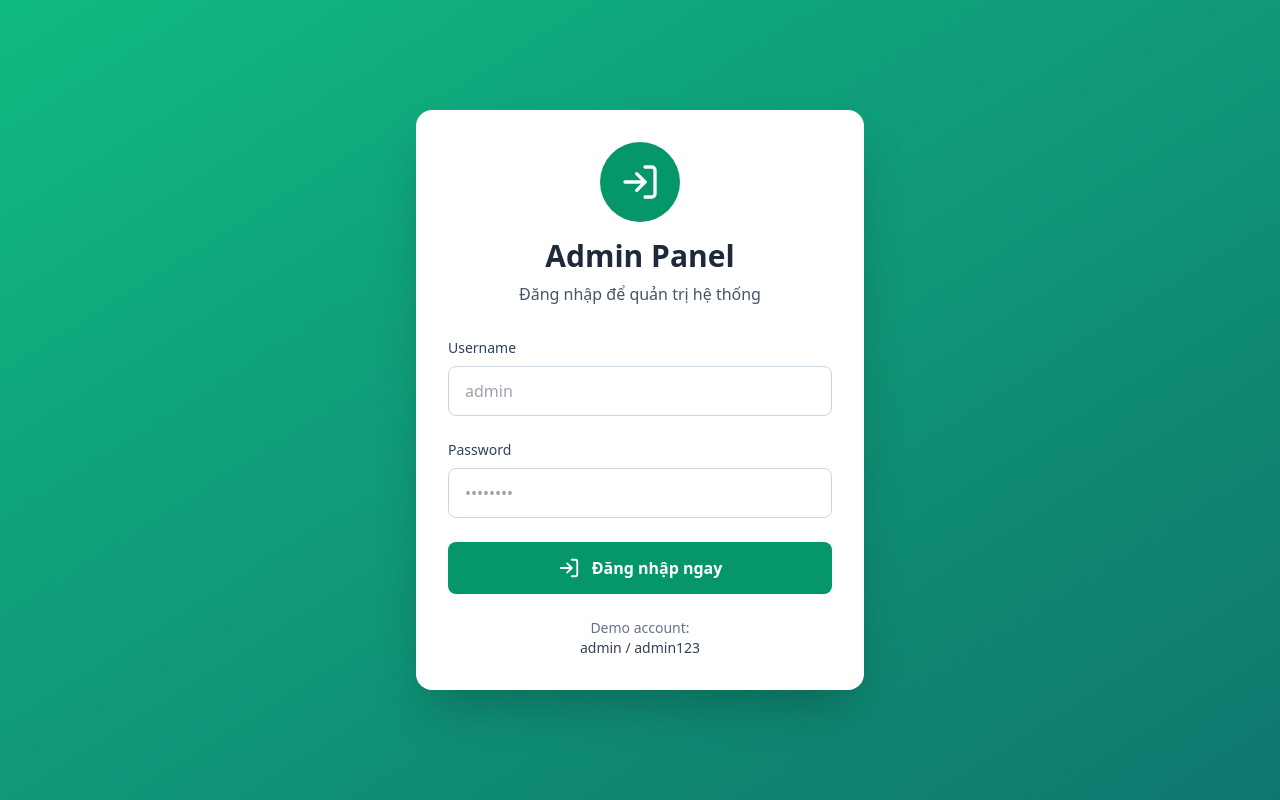
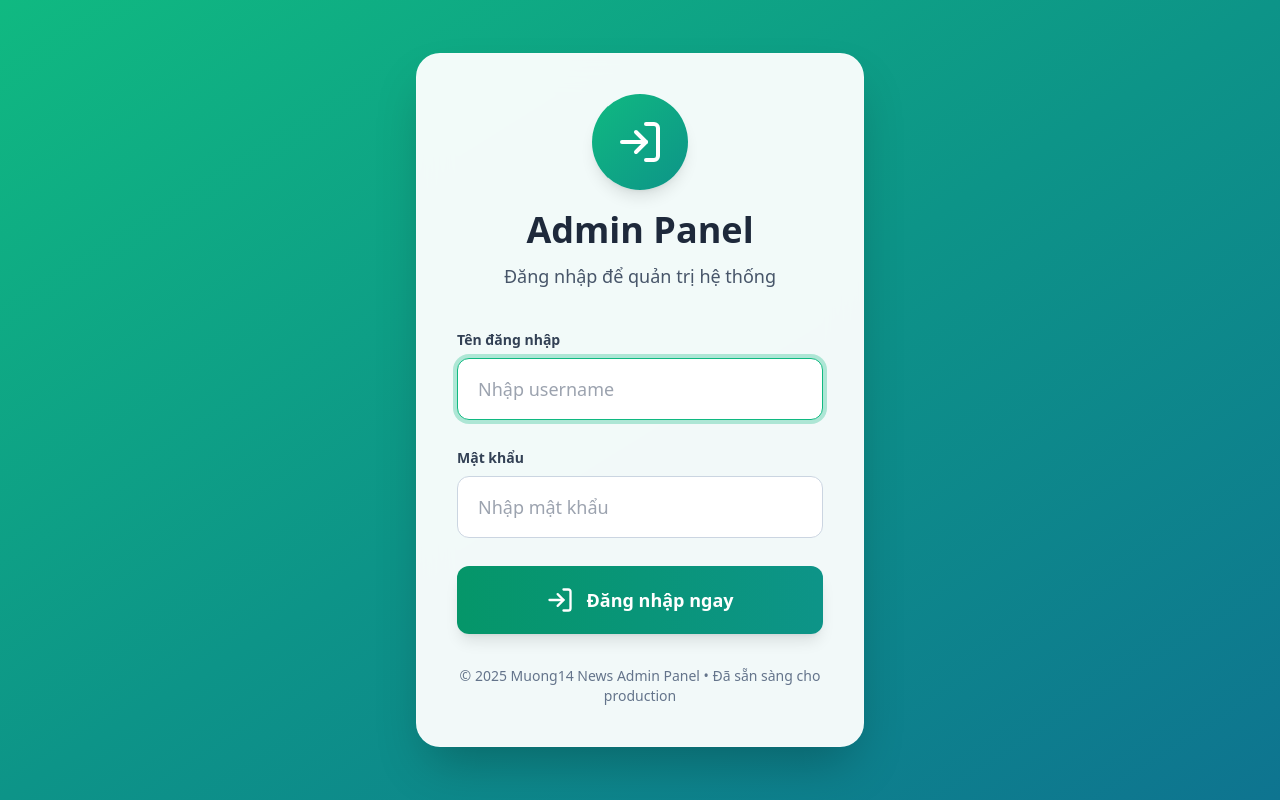
Before and after one commit to Nghia251506/FE-Assignment-group, a React (Vite) app: page /login in a window 1280 px wide. Built offline with nearby package versions, Linux system fonts and the light colour scheme; no server answers.

Commit message:
Fix login

```diff
--- a/src/pages/LoginPage.tsx
+++ b/src/pages/LoginPage.tsx
@@ -1,11 +1,10 @@
-// src/pages/Login.tsx – SIÊU PHẨM LOGIN 2025 DÀNH RIÊNG CHO ANH NGHĨA!!!
+// src/pages/Login.tsx
 import React, { useState, useEffect } from "react";
 import { useAppDispatch, useAppSelector } from "../redux/hooks";
 import { Login } from "../redux/slices/authSlice";
 import { toast } from "react-toastify";
-import { Loader2, LogIn } from "lucide-react";
+import { Loader2, LogIn, UserCheck } from "lucide-react";
 import { useNavigate } from "react-router-dom";
-import { getUserFromJwt } from "../utils/jwt";
 
 export default function LoginPage() {
   const [formData, setFormData] = useState({
@@ -17,72 +16,93 @@ export default function LoginPage() {
   const navigate = useNavigate();
   const { currentUser, loading, error } = useAppSelector((state) => state.auth);
 
-  // NẾU ĐÃ ĐĂNG NHẬP RỒI → TỰ ĐỘNG CHUYỂN VÀO DASHBOARD NGAY!!!
+  // TỰ ĐỘNG CHUYỂN HƯỚNG KHI ĐÃ LOGIN (kể cả reload trang)
+  useEffect(() => {
+    if (currentUser) {
+      const isAdmin =
+        currentUser.roleCode === "ROLE_ADMIN" ||
+        currentUser.roleName === "Admin";
 
-
-  const handleSubmit = async (e: React.FormEvent) => {
-    e.preventDefault();
-
-    try {
-      await dispatch(Login(formData)).unwrap();
-      // → thành công → useEffect trên sẽ tự redirect
-    } catch (err) {
-      // lỗi đã được toast ở useEffect
-    }
-  };
-  useEffect(() => {
-    console.log(currentUser)
-    if (currentUser) {
-      if (currentUser.roleCode === "ADMIN") {
-        toast.success(`Chào Admin ${currentUser.username}!`);
+      if (isAdmin) {
+        toast.success(
+          <div className="flex items-center gap-2">
+            <UserCheck size={20} />
+            <span>Chào mừng Admin <strong>{currentUser.username}</strong> quay lại!</span>
+          </div>,
+          { autoClose: 3000 }
+        );
         navigate("/dashboard", { replace: true });
       } else {
+        toast.warning("Bạn không có quyền truy cập khu vực Admin");
         navigate("/", { replace: true });
       }
     }
   }, [currentUser, navigate]);
 
+  // Hiển thị lỗi từ backend
+  useEffect(() => {
+    if (error) {
+      toast.error(error === "Invalid credentials" ? "Sai tài khoản hoặc mật khẩu!" : error);
+    }
+  }, [error]);
+
+  const handleSubmit = async (e: React.FormEvent) => {
+    e.preventDefault();
+
+    if (!formData.username || !formData.password) {
+      toast.warning("Vui lòng nhập đầy đủ thông tin");
+      return;
+    }
+
+    try {
+      await dispatch(Login(formData)).unwrap();
+      // → Thành công → useEffect trên sẽ tự redirect
+    } catch (err) {
+      // Lỗi đã được xử lý ở useEffect error
+      console.error("Login failed:", err);
+    }
+  };
+
   return (
-    <div className="min-h-screen bg-gradient-to-br from-emerald-500 to-teal-700 flex items-center justify-center p-4">
-      <div className="bg-white rounded-2xl shadow-2xl w-full max-w-md p-8">
-        <div className="text-center mb-8">
-          <div className="w-20 h-20 bg-emerald-600 rounded-full flex items-center justify-center mx-auto mb-4">
-            <LogIn size={40} className="text-white" />
+    <div className="min-h-screen bg-gradient-to-br from-emerald-500 via-teal-600 to-cyan-700 flex items-center justify-center p-4">
+      <div className="bg-white/95 backdrop-blur-lg rounded-3xl shadow-2xl w-full max-w-md p-10 border border-white/20">
+        {/* Logo + Title */}
+        <div className="text-center mb-10">
+          <div className="w-24 h-24 bg-gradient-to-br from-emerald-500 to-teal-600 rounded-full flex items-center justify-center mx-auto mb-5 shadow-lg">
+            <LogIn size={48} className="text-white" />
           </div>
-          <h1 className="text-3xl font-bold text-slate-800">Admin Panel</h1>
-          <p className="text-slate-600 mt-2">Đăng nhập để quản trị hệ thống</p>
+          <h1 className="text-4xl font-bold text-slate-800">Admin Panel</h1>
+          <p className="text-slate-600 mt-3 text-lg">Đăng nhập để quản trị hệ thống</p>
         </div>
 
-        <form onSubmit={handleSubmit} className="space-y-6">
+        {/* Form */}
+        <form onSubmit={handleSubmit} className="space-y-7">
           <div>
-            <label className="block text-sm font-medium text-slate-700 mb-2">
-              Username
+            <label className="block text-sm font-semibold text-slate-700 mb-2">
+              Tên đăng nhập
             </label>
             <input
               type="text"
               value={formData.username}
-              onChange={(e) =>
-                setFormData({ ...formData, username: e.target.value })
-              }
-              className="w-full px-4 py-3 border border-slate-300 rounded-lg focus:ring-2 focus:ring-emerald-500 focus:border-transparent outline-none transition"
-              placeholder="admin"
+              onChange={(e) => setFormData({ ...formData, username: e.target.value.trim() })}
+              className="w-full px-5 py-4 border border-slate-300 rounded-xl focus:ring-4 focus:ring-emerald-500/30 focus:border-emerald-500 outline-none transition-all text-lg"
+              placeholder="Nhập username"
               required
               disabled={loading}
+              autoFocus
             />
           </div>
 
           <div>
-            <label className="block text-sm font-medium text-slate-700 mb-2">
-              Password
+            <label className="block text-sm font-semibold text-slate-700 mb-2">
+              Mật khẩu
             </label>
             <input
               type="password"
               value={formData.password}
-              onChange={(e) =>
-                setFormData({ ...formData, password: e.target.value })
-              }
-              className="w-full px-4 py-3 border border-slate-300 rounded-lg focus:ring-2 focus:ring-emerald-500 focus:border-transparent outline-none transition"
-              placeholder="••••••••"
+              onChange={(e) => setFormData({ ...formData, password: e.target.value })}
+              className="w-full px-5 py-4 border border-slate-300 rounded-xl focus:ring-4 focus:ring-emerald-500/30 focus:border-emerald-500 outline-none transition-all text-lg"
+              placeholder="Nhập mật khẩu"
               required
               disabled={loading}
             />
@@ -91,26 +111,26 @@ export default function LoginPage() {
           <button
             type="submit"
             disabled={loading}
-            className="w-full bg-emerald-600 text-white py-3.5 rounded-lg font-semibold hover:bg-emerald-700 transition-all duration-200 flex items-center justify-center gap-3 disabled:opacity-70 disabled:cursor-not-allowed"
+            className="w-full bg-gradient-to-r from-emerald-600 to-teal-600 text-white py-5 rounded-xl font-bold text-lg hover:from-emerald-700 hover:to-teal-700 transition-all duration-300 flex items-center justify-center gap-3 disabled:opacity-70 disabled:cursor-not-allowed shadow-lg hover:shadow-xl transform hover:-translate-y-1"
           >
             {loading ? (
               <>
-                <Loader2 className="animate-spin" size={22} />
-                Đang đăng nhập...
+                <Loader2 className="animate-spin" size={28} />
+                <span>Đang xác thực...</span>
               </>
             ) : (
               <>
-                <LogIn size={22} />
-                Đăng nhập ngay
+                <LogIn size={28} />
+                <span>Đăng nhập ngay</span>
               </>
             )}
           </button>
+        </form>
 
-          <div className="text-center text-sm text-slate-500 mt-6">
-            <p>Demo account:</p>
-            <p className="font-medium text-slate-700">admin / admin123</p>
-          </div>
-        </form>
+        {/* Footer */}
+        <div className="text-center mt-8 text-slate-500 text-sm">
+          <p>© 2025 Muong14 News Admin Panel • Đã sẵn sàng cho production</p>
+        </div>
       </div>
     </div>
   );
--- a/src/types/models.tsx
+++ b/src/types/models.tsx
@@ -13,7 +13,7 @@ export interface PageResponse<T> {
 
 // --- USER ---
 
-export type UserRole = "ADMIN" | "EDITOR" | "VIEWER";
+export type UserRole = "ROLE_ADMIN" | "EDITOR" | "VIEWER";
 
 export interface Dashboard {
   totalPosts: number | 0;
```
